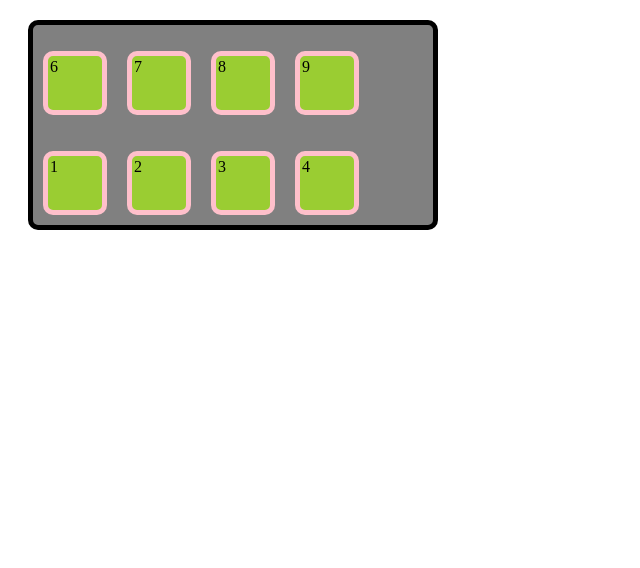
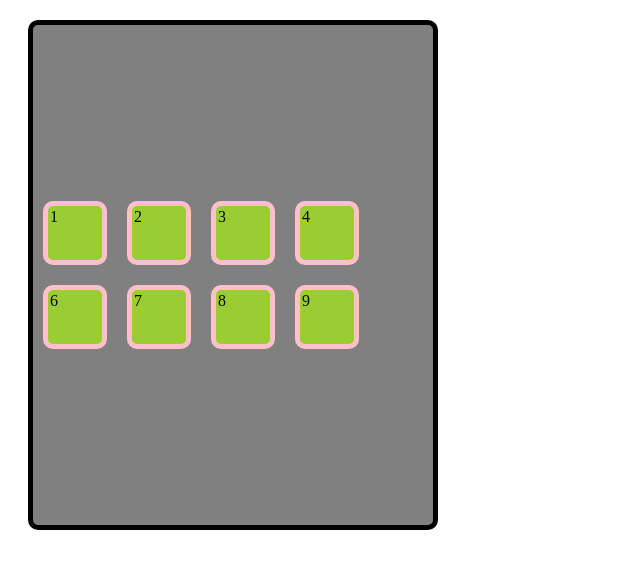
Before and after one commit to satyamrao789/HTML_learning, a plain HTML site: page Flexbox learning/index.html in a window 1280 px wide. Shown: the whole page, without its empty margins (0-640 px from the left). Drawn offline with Linux system fonts and the light colour scheme.

Commit message:
align-content concepts

```diff
--- a/Flexbox learning/style.css
+++ b/Flexbox learning/style.css
@@ -1,7 +1,7 @@
 .container{
     background-color: grey;
     margin: 20px 20px;
-    height: 200px;
+    height: 500px;
     width: 400px;
     border-radius: 10px;
     border: 5px solid black;
@@ -21,7 +21,10 @@
     /* flex-wrap: wrap; */
 
     /* wrap-reverse also allows wrapping but stacks the lines in the opposite direction */
-    flex-wrap: wrap-reverse;
+    flex-wrap:wrap;
+
+    /* align-content comes after flex-wrap only */
+    align-content:center;
 
 
 
```
Also changed, not shown: Flexbox learning/flexbox_images/Screenshot (208).png (added), Flexbox learning/flexbox_images/Screenshot (209).png (added), Flexbox learning/flexbox_images/Screenshot (210).png (added), Flexbox learning/flexbox_images/Screenshot (211).png (added), Flexbox learning/flexbox_images/Screenshot (212).png (added), Flexbox learning/flexbox_images/Screenshot (213).png (added), Flexbox learning/flexbox_images/Screenshot (71).png (added).
